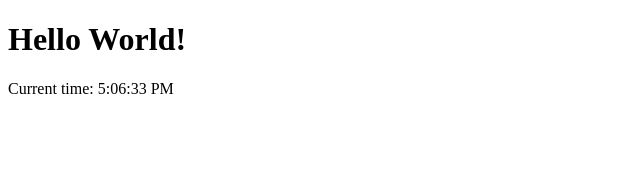
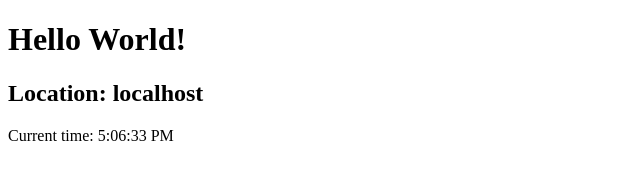
Before and after one commit to qmehkari/ecs-test, a plain HTML site: page index.html in a window 1280 px wide. Shown: the whole page, without its empty margins (0-640 px from the left). Drawn offline with Linux system fonts and the light colour scheme.

Commit message:
added location.hostname

```diff
--- a/index.html
+++ b/index.html
@@ -6,6 +6,7 @@
 </head>
 <body>
     <h1>Hello World!</h1>
+    <h2 id="location"></h2>
     <div id="time"></div>
 
     <script>
@@ -15,8 +16,15 @@
             timeElement.textContent = `Current time: ${currentTime}`;
         }
 
+        function getLocation(){
+            console.log("Location: " + location.hostname);
+            // Display the location in the HTML
+            // This will show the hostname of the current page
+            document.getElementById('location').innerHTML = "Location: " + location.hostname
+        }
         // Update time immediately and then every second
         updateTime();
+        getLocation();
 
         setInterval(updateTime, 1000);
     </script>
```
